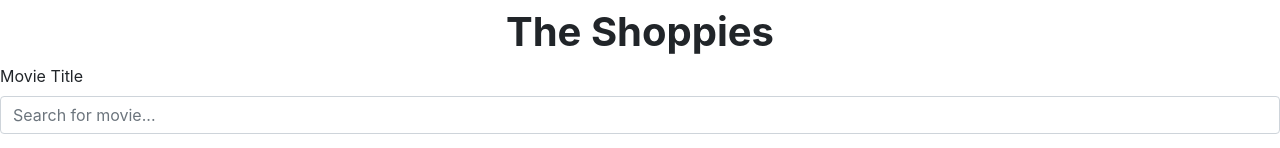
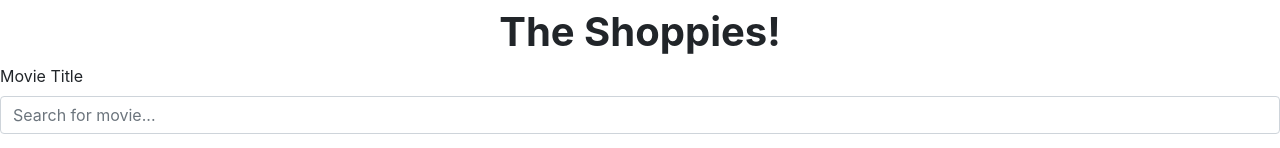
Before and after one commit to sydnieec/sydniechau_shoppies, a React (Create React App) app: page / in a window 1280 px wide. Shown: the top 148 px of the page. Built offline with nearby package versions, Linux system fonts and the light colour scheme.

Commit message:
https fix

```diff
--- a/src/App.js
+++ b/src/App.js
@@ -12,7 +12,7 @@ class App extends Component {
     nominationsList: [],
     currentIdList: [],
     searchField: "",
-    url: "http://www.omdbapi.com/?apikey=f7b87fd5&s=",
+    url: "https://www.omdbapi.com/?apikey=f7b87fd5&s=",
   };
   //sends a API post request to local server retreive product name and price
   addurl = (customUrl) => {
@@ -93,7 +93,7 @@ class App extends Component {
       // form to add item
       <React.Fragment>
         <h1 style={{ fontWeight: "bold" }} className="text-center mt-2">
-          The Shoppies
+          The Shoppies!
         </h1>
         {banner}
         <Form onSubmit={this.handleSubmit}>
```
Also changed, not shown: 1 other file (tests, documents, lock files or other folders).
